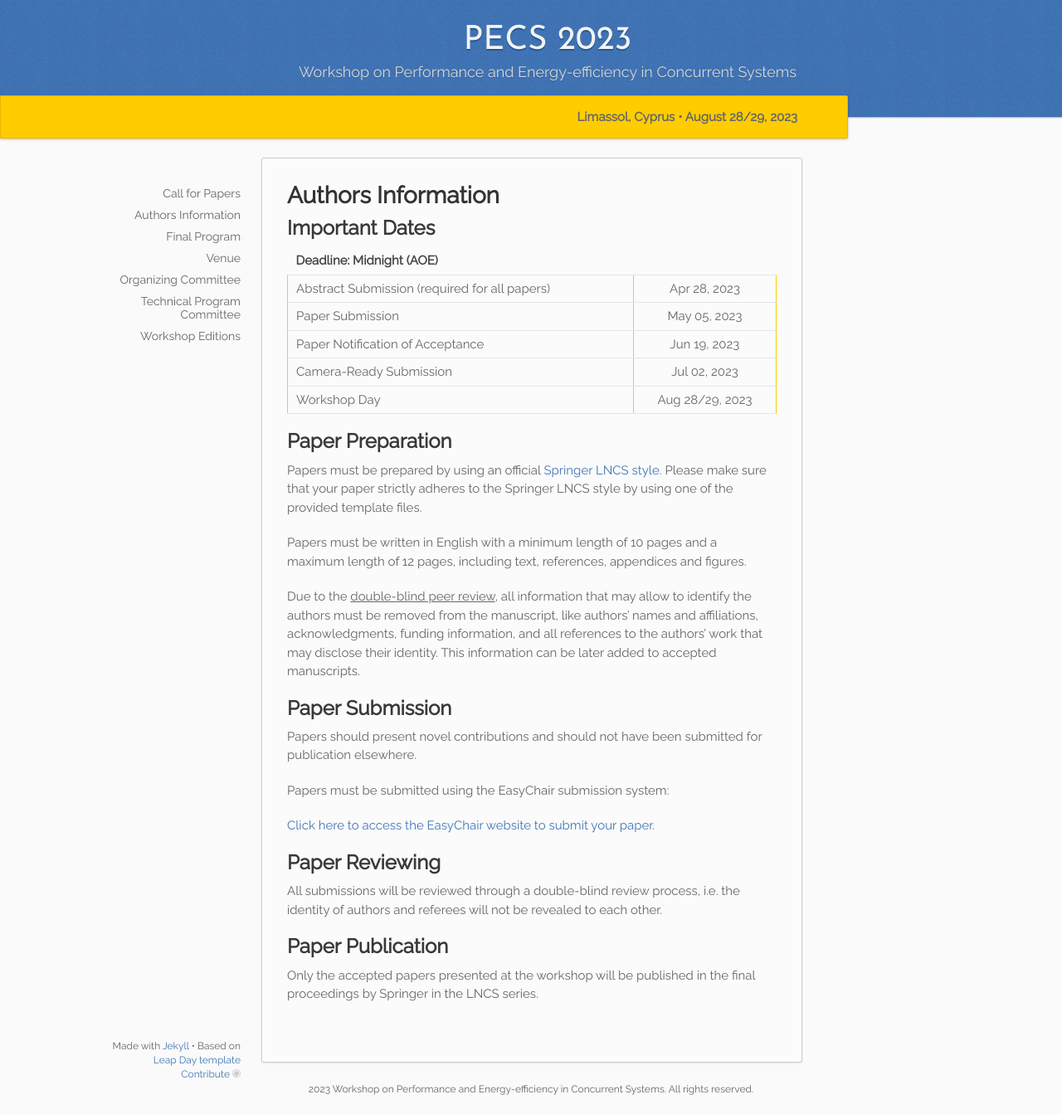
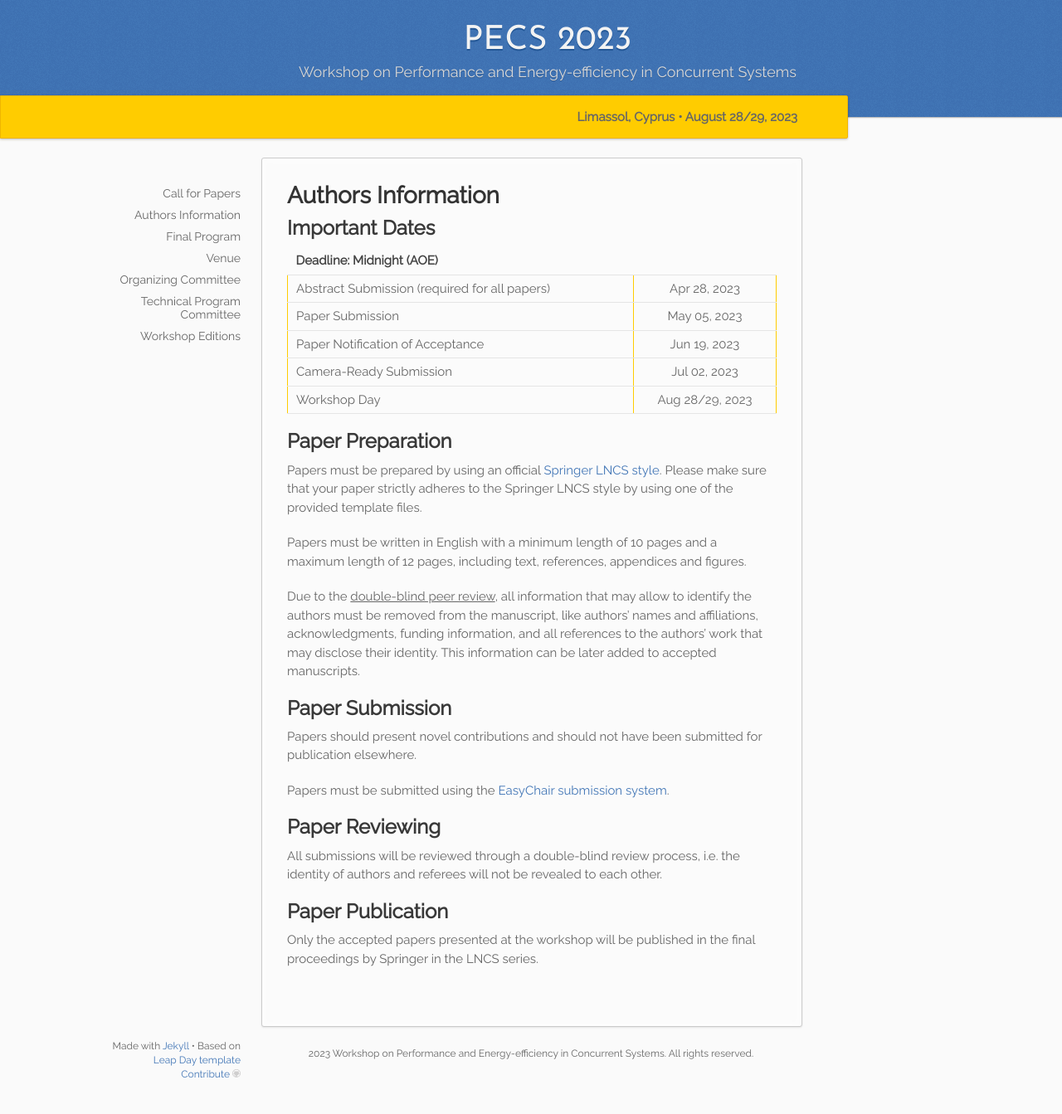
Before and after one commit to pecs-workshop/pecs-workshop.github.io, a Jekyll site: the page built from _2023/03.authors.md, in a window 1280 px wide and 1343 px high. Shown: the whole window at 83% size. Built offline with Jekyll 4.4.1, drawn with Linux system fonts in a browser that asks for light colours.

```diff
--- a/_2023/03.authors.md
+++ b/_2023/03.authors.md
@@ -23,9 +23,7 @@
 
 Papers should present novel contributions and should not have been submitted for publication elsewhere.
 
-Papers must be submitted using the EasyChair submission system:
-
-[Click here to access the EasyChair website to submit your paper]({{edition.submission_link}}).
+Papers must be submitted using the [EasyChair submission system]({{edition.submission_link}}).
 
 
 ## Paper Reviewing
```
